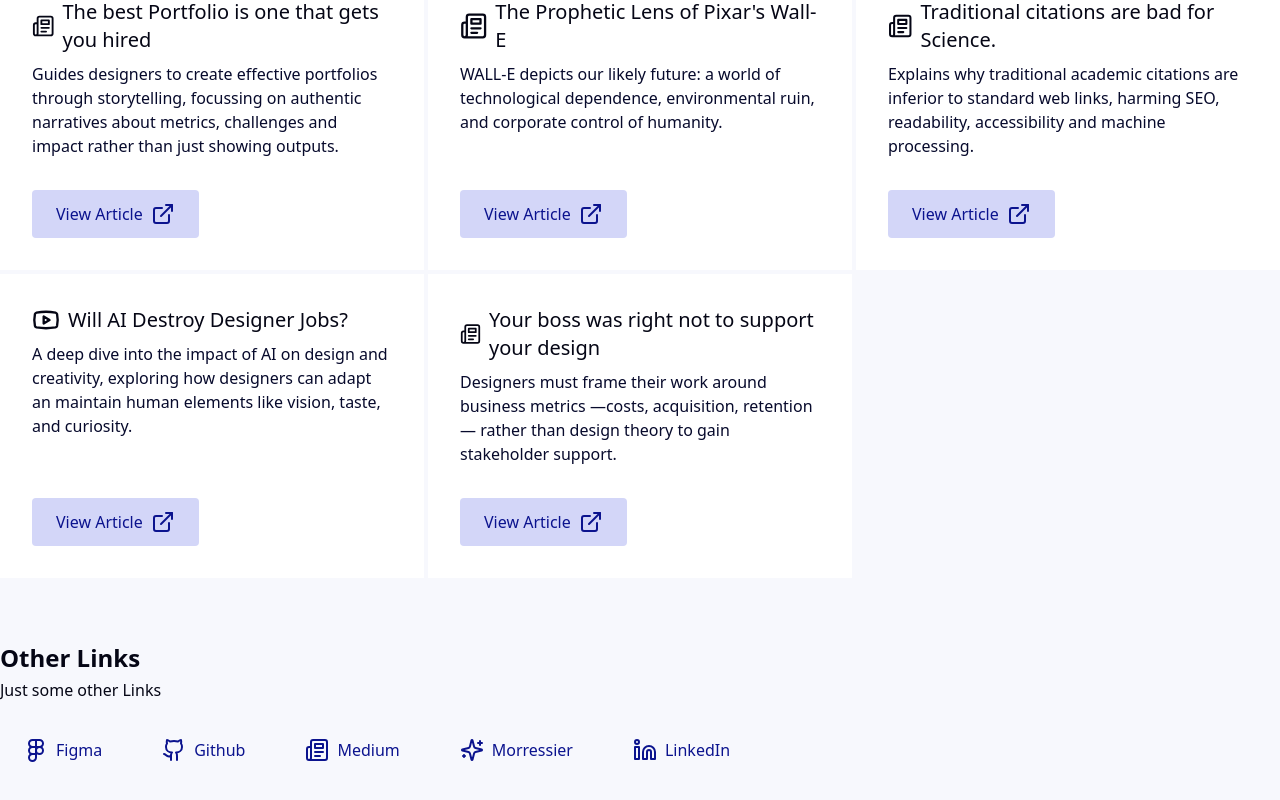
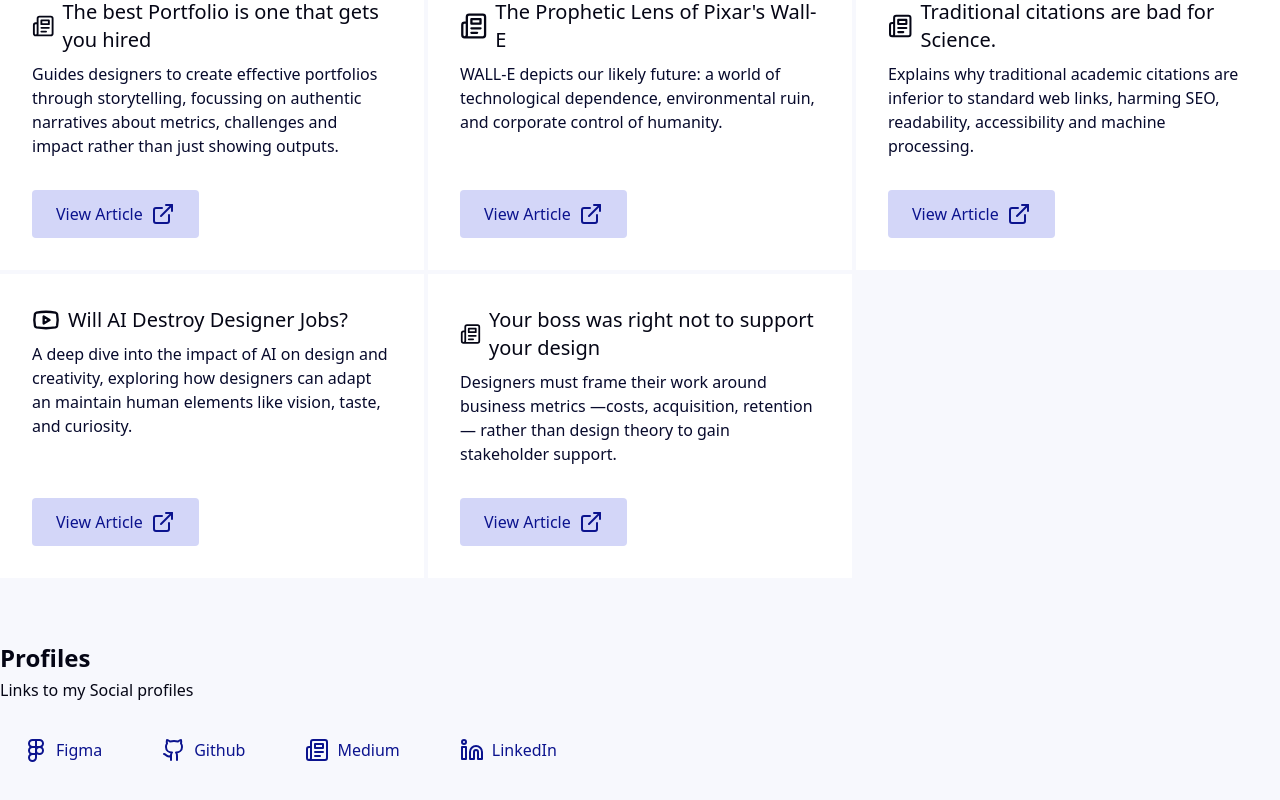
Before and after one commit to renderghost/links, a Next.js app: page / in a window 1280 px wide. Shown: the part 2186-2986 px from the top of the page. Built offline with nearby package versions, Linux system fonts and the light colour scheme.

Commit message:
refactor: update OtherLinks section titles and content
Change section title

```diff
--- a/src/components/sections/OtherLinks.tsx
+++ b/src/components/sections/OtherLinks.tsx
@@ -3,7 +3,7 @@
 import React from 'react';
 import { FilledButton } from '../atom/Button';
 import Section from '../atom/Section';
-import { Figma, Github, Newspaper, Linkedin, Sparkles } from 'lucide-react';
+import { Figma, Github, Newspaper, Linkedin } from 'lucide-react';
 
 const linksList = [
 	{
@@ -25,12 +25,6 @@ const linksList = [
 		ariaLabel: 'Read my Articles on Medium',
 	},
 	{
-		title: 'Morressier',
-		url: 'https://www.morressier.com',
-		icon: Sparkles,
-		ariaLabel: 'Check out my work at Morressier',
-	},
-	{
 		title: 'LinkedIn',
 		url: 'https://www.linkedin.com/in/barrymprendergast/',
 		icon: Linkedin,
@@ -41,8 +35,8 @@ const linksList = [
 const OtherLinks: React.FC = () => (
 	<Section
 		id='other-links'
-		title='Other Links'
-		description='Just some other Links'
+		title='Profiles'
+		description='Links to my Social profiles'
 	>
 		<div className='flex flex-wrap -m-1.5'>
 			{linksList.map((link, index) => (
```
